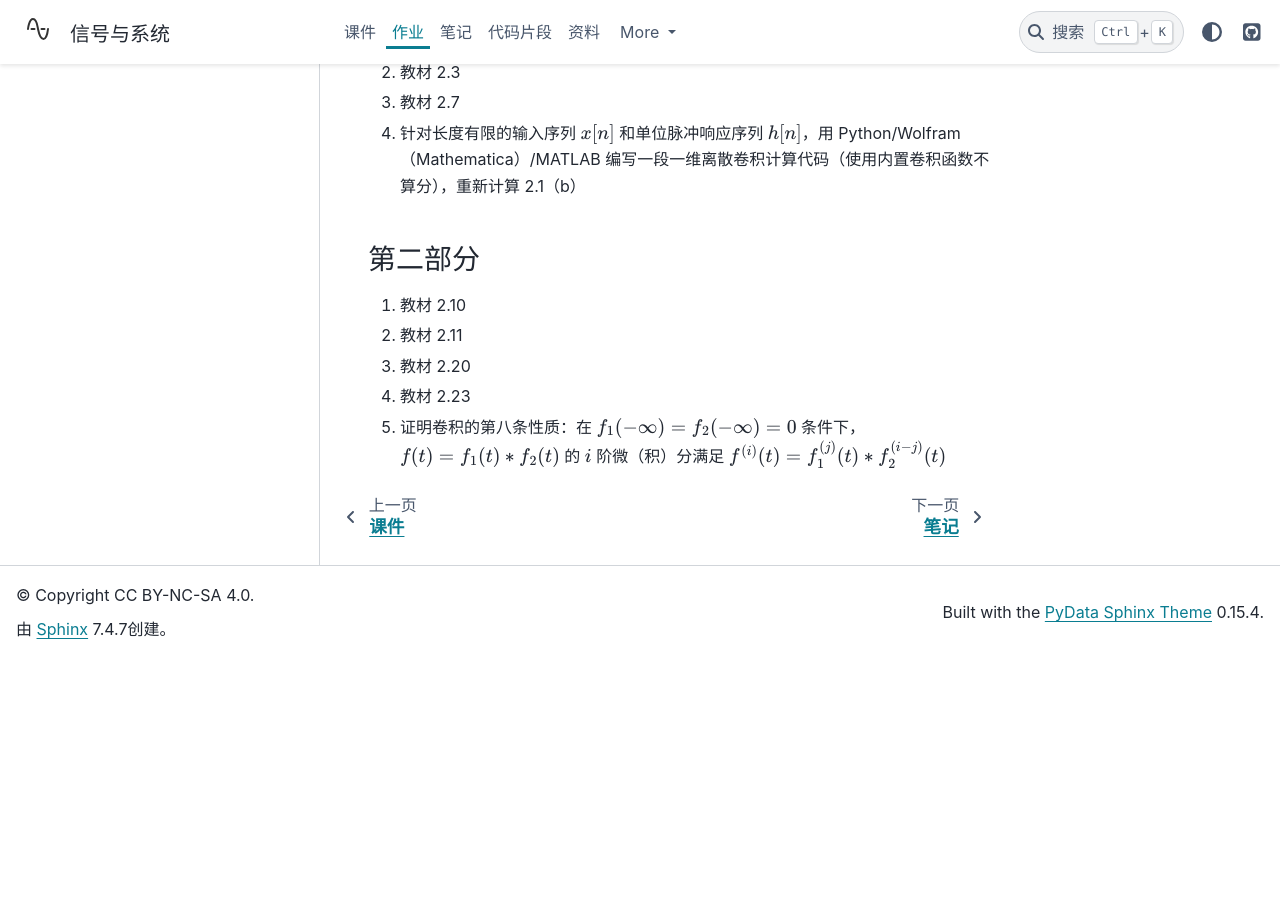
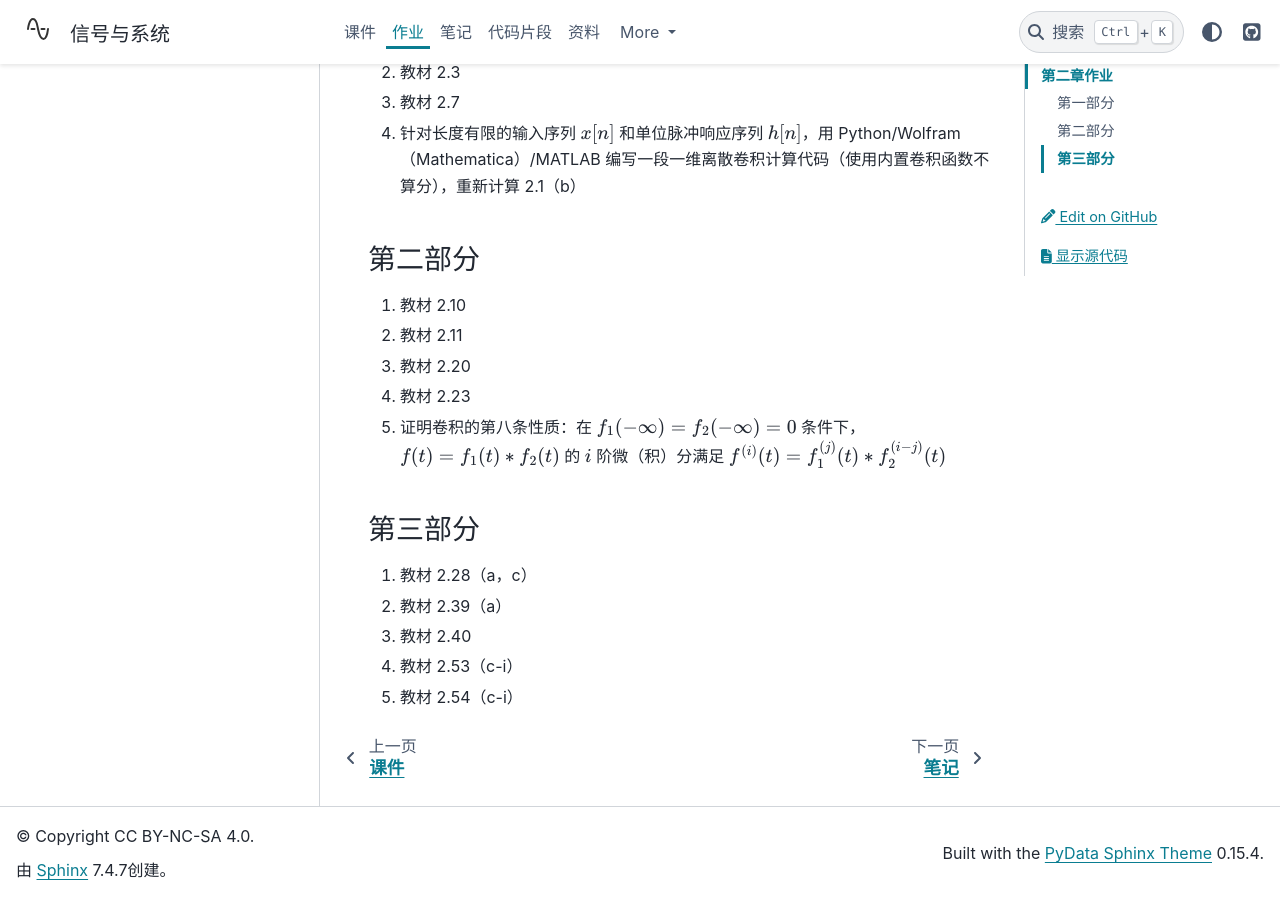
Before and after one commit to atlanswer/Signals-and-Systems, a Sphinx documentation site: the page built from doc/homework.rst, in a window 1280 px wide and 900 px high, scrolled down 1547 px. Built offline with Sphinx 7.4.7 and the PyData theme 0.15.4, drawn with Linux system fonts in a browser that asks for light colours; before the commit the page ends 2206 px from its top, so only the background shows below that.

Commit message:
content: add chapter 2 homework part 3

```diff
--- a/doc/homework.rst
+++ b/doc/homework.rst
@@ -61,3 +61,12 @@
 #. 教材 2.20
 #. 教材 2.23
 #. 证明卷积的第八条性质：在 :math:`f_1(-\infty)=f_2(-\infty)=0` 条件下，:math:`f(t)=f_1(t)*f_2(t)` 的 :math:`i` 阶微（积）分满足 :math:`f^{(i)}(t)=f_1^{(j)}(t)*f_2^{(i-j)}(t)`
+
+第三部分
+========
+
+#. 教材 2.28（a，c）
+#. 教材 2.39（a）
+#. 教材 2.40
+#. 教材 2.53（c-i）
+#. 教材 2.54（c-i）
```
